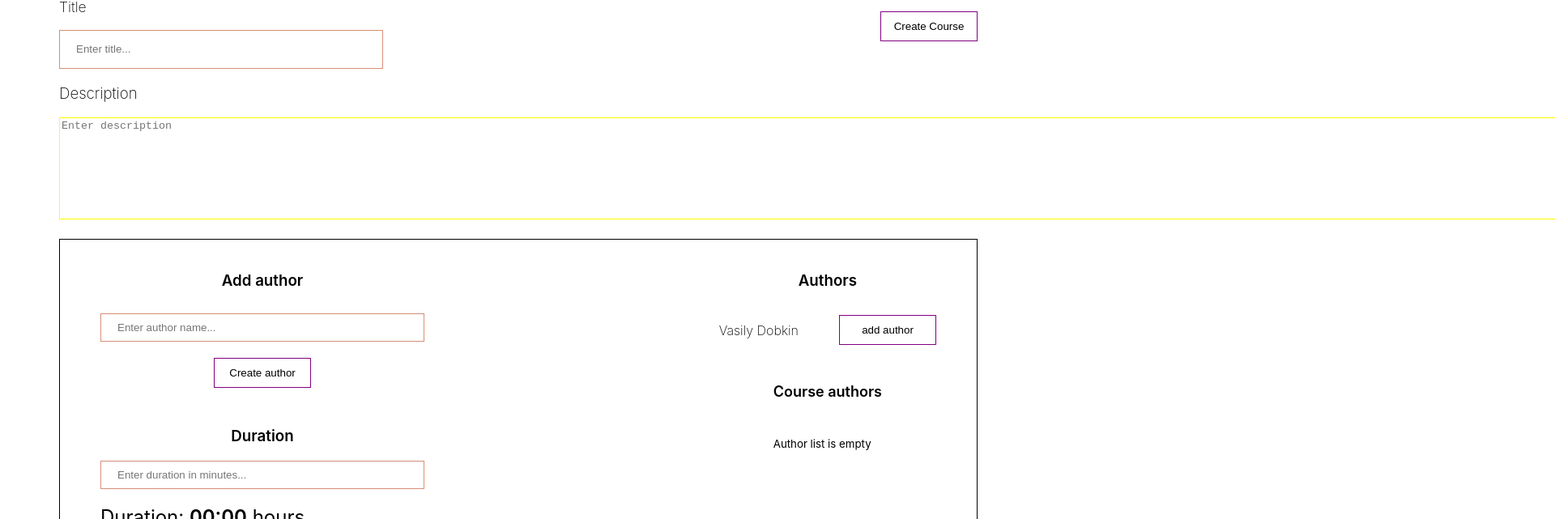
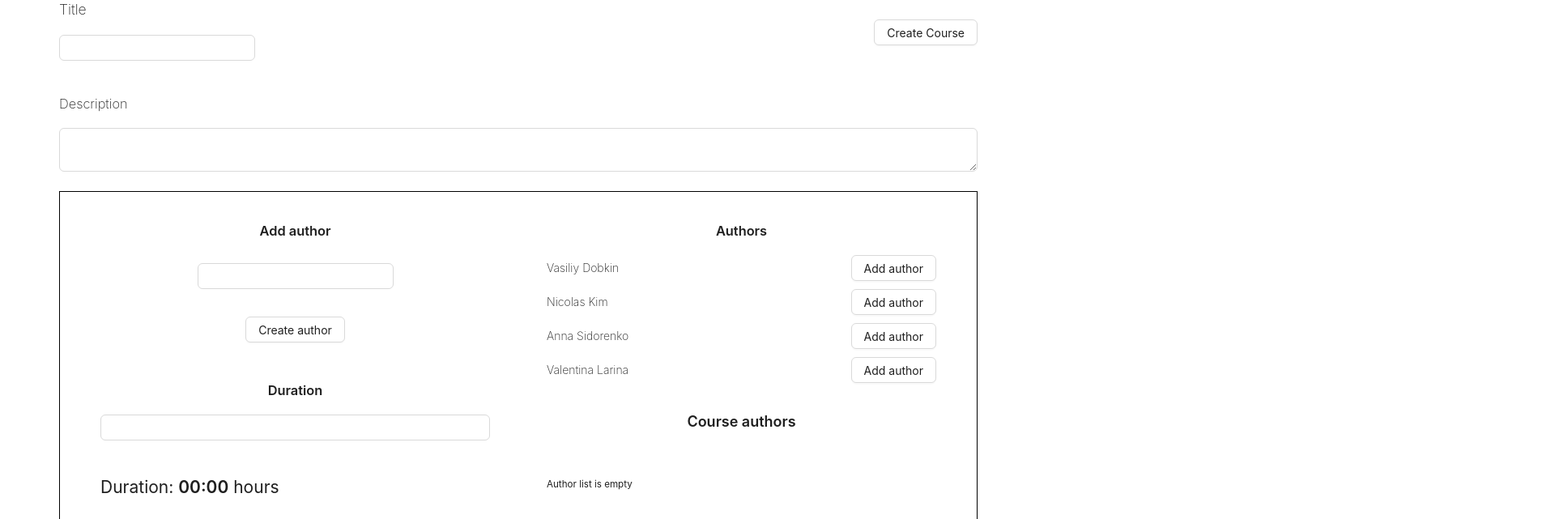
Before and after one commit to kevinbrane/React-practice, a React (Create React App) app in the folder courses-app/: page /create-course in a window 1280 px wide. Shown: the part 195-836 px from the top of the page at 81% size, 1920 px wide, since content can reach past the window. Built offline with nearby package versions, Linux system fonts and the light colour scheme.

Commit message:
task finished

```diff
--- a/courses-app/package.json
+++ b/courses-app/package.json
@@ -6,10 +6,13 @@
     "@testing-library/jest-dom": "^5.16.5",
     "@testing-library/react": "^13.4.0",
     "@testing-library/user-event": "^13.5.0",
+    "antd": "^5.4.6",
+    "moment": "^2.29.4",
     "react": "^18.2.0",
     "react-dom": "^18.2.0",
     "react-router-dom": "^6.11.0",
     "react-scripts": "5.0.1",
+    "uuid": "^9.0.0",
     "web-vitals": "^2.1.4"
   },
   "devDependencies": {
--- a/courses-app/src/App.jsx
+++ b/courses-app/src/App.jsx
@@ -13,7 +13,7 @@ export const App = () => {
       <Header/>
       <div className='Body-container'>
       <Routes>
-       <Route path='/courses'  element={<Course/>} />
+       <Route path='/' element={<Course/>} />
        <Route path='/create-course' element={<CreateCourse />}  />
       </Routes>
       </div>
--- a/courses-app/src/components/Input.jsx
+++ b/courses-app/src/components/Input.jsx
@@ -3,7 +3,7 @@ import React from 'react'
 export function Input  ({ borderColor = 'rgba(246, 246, 59, 0.821)', labelText, placeHolderText , onChange, height}){
   return (
     <>
-      <input id='input-value'  style={{border: `1px solid ${borderColor}`, height: height}}  className='search-input'  type="search" placeholder={placeHolderText} onChange={onChange} />
+      <input id='input-value' style={{border: `1px solid ${borderColor}`, height: height}}  className='search-input'  type="search" placeholder={placeHolderText} onChange={onChange} />
       <label >{labelText}</label>
     </>
   )
--- a/courses-app/src/pages/CreateCourse.jsx
+++ b/courses-app/src/pages/CreateCourse.jsx
@@ -1,49 +1,123 @@
-import React from 'react'
-import { Input } from '../components/Input'
-import { Button } from '../components/Button'
+import React, { useState } from 'react'
+import { v4 as uuidv4 } from 'uuid';
+import { Button, Form, Input } from 'antd';
+import moment from 'moment';
+
 import '../styles/CreateCourse.css'
+import {  mockedAuthorsList } from '../mocks/mockedAuthorsList'
+
+const CreateCourse = () => {
+  const [authors, setAuthors] = useState(mockedAuthorsList);
+  const [courseAuthors, setCourseAuthors] = useState([]);
+  const [authorName, setAuthorName] = useState('');
+  const [duration, setDuration] = useState('00:00');
+
+  const removeValue = (id, authorsArray) => {
+    const index = authorsArray.findIndex(author => author.id === id);
+    return authorsArray.toSpliced(index, 1);
+  }
+
+  const addAuthor = (id) => {
+    const newAuthorsList = removeValue(id, authors);
+    setAuthors(newAuthorsList);
+    const authorInfo = authors.filter((author) => author.id === id);
+    setCourseAuthors([ ...courseAuthors, ...authorInfo ]);
+  }
+
+  const deleteAuthor = (id) => {
+    const authorInfo = courseAuthors.filter((author) => author.id === id);
+    setAuthors([ ...authors, ...authorInfo ])
+    const newCourseAuthorsList = removeValue(id, courseAuthors);
+    setCourseAuthors(newCourseAuthorsList);
+  }
 
 
-const CreateCourse = () => {
+
+  const createAuthor = () => {
+    if (authorName !== '') {
+      const authorId = uuidv4();
+      const newAuthor = {
+        id: authorId,
+        name: authorName,
+      };
+      setAuthors([...authors, newAuthor]);
+    }
+  }
+
+  const toHoursAndMinutes = (totalMinutes) => {
+    const hours = Math.floor(totalMinutes / 60);
+    const minutes = totalMinutes % 60;
+    console.log(moment(`${hours}:${minutes}`, 'hh:mm').format())
+    setDuration(`${hours}:${minutes}`)
+  }
+
   return (
+    <Form>
       <div className='createCourse'>
         <div className='create-container'>
           <div className='create'>
               <div className='title'>
                 <h3 className='title-label'>Title</h3>
-              <Input  borderColor='rgb(189 71 34 / 61%)' height={48} placeHolderText='Enter title...'/>
+                <Form.Item rules={[{ required: true, message: 'please enter the course title!' }]} placeholder='Enter title...' name="title">
+                  <Input/>
+                </Form.Item>
               </div>
               <Button>Create Course</Button>
           </div>
           <h3 className='title-label'>Description</h3>
-        <textarea className='textarea' style={{border: "1px solid yellow"}}  rows="8" cols="235" placeholder='Enter description'></textarea>
+          <Form.Item rules={[{ required: true, message: 'please enter the description of the course!' }]} placeholder='Enter description...' name="description">
+            <Input.TextArea/>
+          </Form.Item>
         </div>
         <div className='create-info'>
           <div className='left-add-info'>
             <div className='add-author'>
                 <h3 className='author-label'>Add author</h3>
-              <Input borderColor='rgb(189 71 34 / 61%)' height={35} placeHolderText='Enter author name...' />
-              <Button>Create author</Button>
+                <Form.Item placeholder='Enter author name...' name="authorName">
+                  <Input onChange={(event) => setAuthorName(event.target.value)} />
+                </Form.Item>
+                <Button onClick={createAuthor}>Create author</Button>
             </div>
             <div className='duration'>
               <h3 className='author-label'>Duration</h3>
-            <Input borderColor='rgb(189 71 34 / 61%)' height={35} placeHolderText='Enter duration in minutes...' />
-            <h2 className='duration-result'>Duration: <span className='duration-time'>00:00</span> hours</h2>
+              <Form.Item placeholder='Enter duration in minutes...' name="duration" rules={[{ required: true, message: 'please enter the description of the course!' }]}>
+                  <Input type='number' onChange={(event) => toHoursAndMinutes(event.target.value)}/>
+                </Form.Item>
+              <h2 className='duration-result'>Duration: <span className='duration-time'>{duration}</span> hours</h2>
             </div>
             </div>
             <div className='right-add-info'>
               <h3 className='author-label'>Authors</h3>
               <div className='authors'>
-              <h4 className='title-label'>Vasily Dobkin</h4>
-              <Button>add author</Button>
+                {authors.length === 0 ?
+                  <h5 className='course-authors-labelList'>Author list is empty</h5>
+                  : authors.map((author) => {
+                    return (
+                      <div key={author.id} className='author-container'>
+                        <h4 className='author-name'>{author.name}</h4>
+                        <Button onClick={() => addAuthor(author.id)}>Add author</Button>
+                      </div>
+                    )
+                  })}
               </div>
               <div className='course-authors'>
                 <h4 className='course-authors-label'>Course authors</h4>
+                {courseAuthors.length === 0 ?
                   <h5 className='course-authors-labelList'>Author list is empty</h5>
+                  : courseAuthors.map((author) => {
+                    return (
+                      <div key={author.id} className='author-container'>
+                        <h4 className='author-name'>{author.name}</h4>
+                        <Button onClick={() => deleteAuthor(author.id)}>Delete author</Button>
+                      </div>
+                    )
+                  })
+                }
               </div>
             </div>
         </div>
       </div>
+    </Form>
   )
 }
 
--- a/courses-app/src/styles/CreateCourse.css
+++ b/courses-app/src/styles/CreateCourse.css
@@ -19,7 +19,7 @@
   margin-top: 20px;
   display: flex;
   flex-direction: row;
-  gap: 215px;
+  gap: 70px;
   justify-content: space-between;
 }
 
@@ -32,6 +32,7 @@
   flex-direction: column;
   justify-content: space-between;
   gap: 30px;
+  width: 100%;
 }
 
 .add-author{
@@ -64,23 +65,41 @@
   display: flex;
   flex-direction: column;
   align-items: center;
+  width: 100%;
 }
 
 .authors{
   display: flex;
+  flex-direction: column;
   align-items: center;
-  gap: 50px;
+  gap: 10px;
   margin-bottom: 10px;
+  width: 100%;
+}
+
+.author-name {
+  font-weight: 200;
+  margin: 0;
+}
+
+.author-container {
+  display: flex;
+  width: 100%;
+  align-items: center;
+  justify-content: space-between;
 }
 
 .course-authors{
   display: flex;
   flex-direction: column;
+  width: 100%;
+  gap: 10px;
 }
 
 .course-authors-label{
   font-size: 18px;
   font-weight: 600;
+  text-align: center;
 }
 
 .course-authors-labelList{
```
Also changed, not shown: 1 other file (tests, documents, lock files or other folders). Lines whose indentation alone changed are shown as unchanged.
